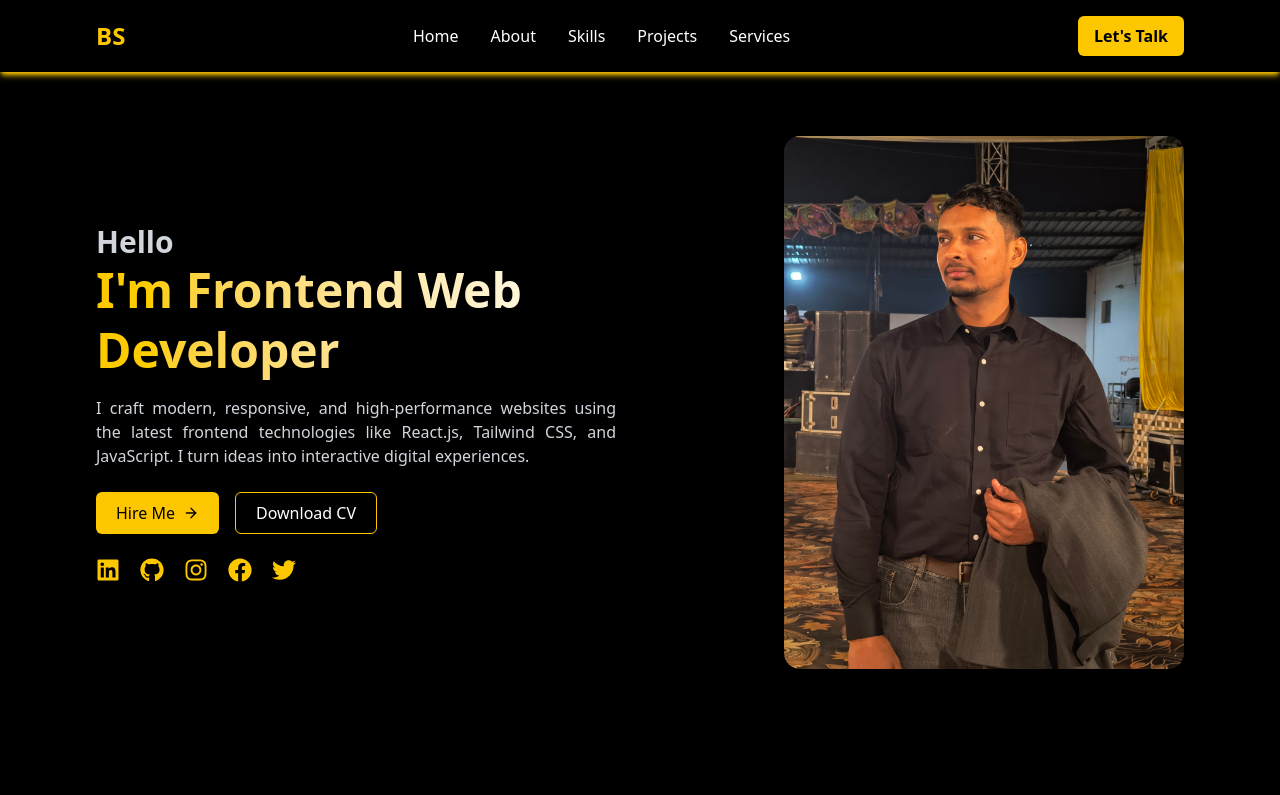
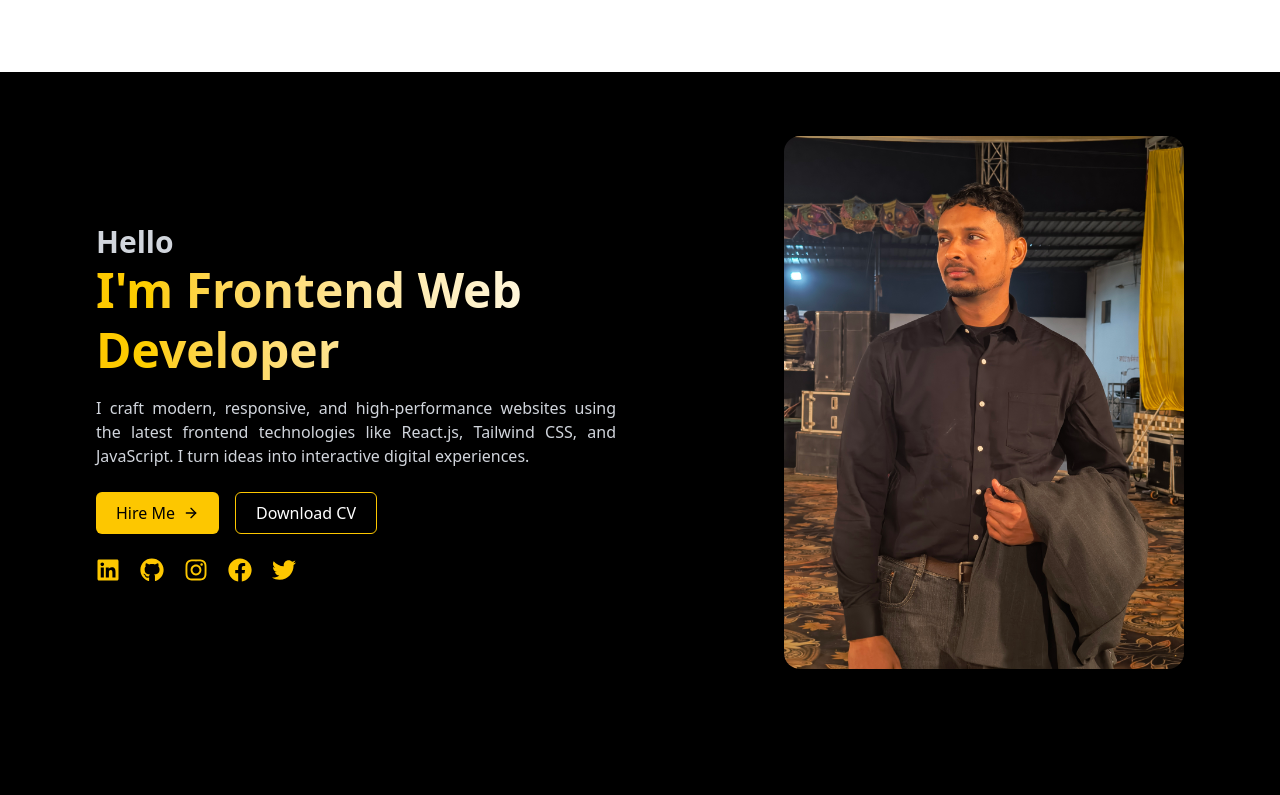
Before and after one commit to Baljeetsaini22/.github.io, a React (Vite) app: page / in a window 1280 px wide. Shown: the top 795 px of the page. Built offline with nearby package versions, Linux system fonts and the light colour scheme.

Commit message:
fix: comment out Navbar import and usage for future reference

```diff
--- a/src/App.jsx
+++ b/src/App.jsx
@@ -1,5 +1,5 @@
 import { BrowserRouter as Router, Routes, Route } from "react-router-dom";
-import Navbar from "./components/Navbar";
+// import Navbar from "./components/Navbar";
 import Home from "./Components/pages/Home";
 import Services from "./Components/pages/Service";
 import Footer from "./components/Footer";
@@ -7,7 +7,7 @@ import Footer from "./components/Footer";
 function App() {
   return (
     <Router>
-      <Navbar />
+      {/* <Navbar /> */}
       <Routes>
         <Route path="/" element={<Home />} />
         <Route path="/services" element={<Services />} />
```
